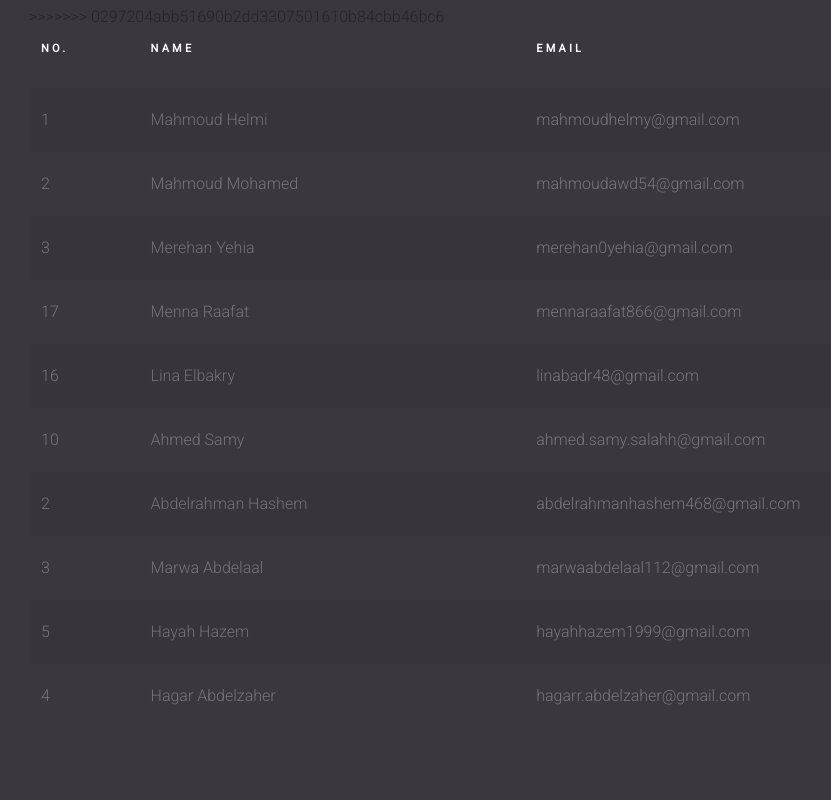
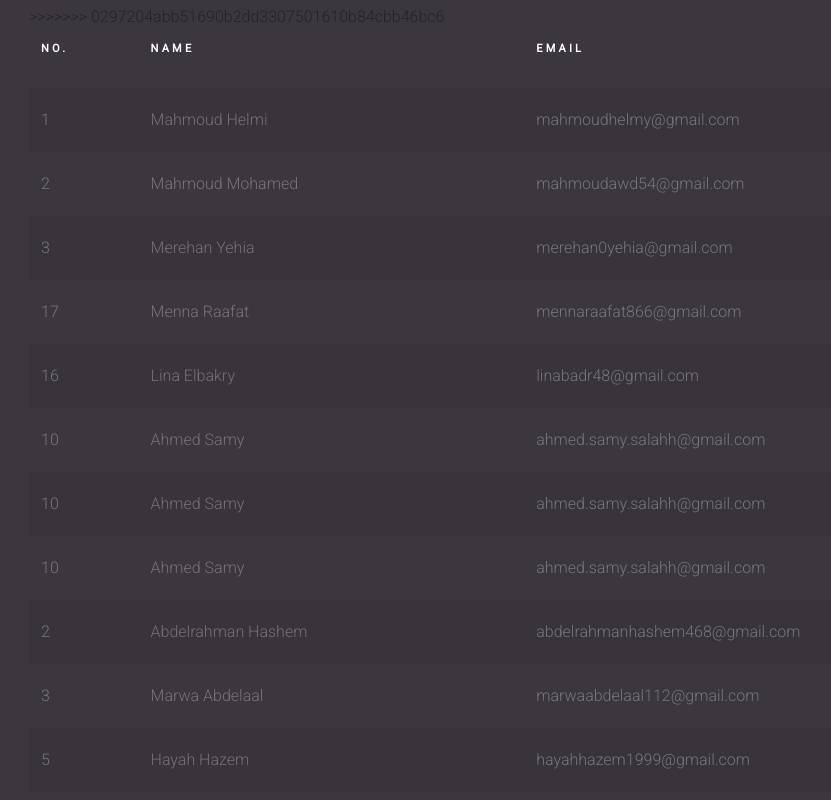
Before and after one commit to AhmeSamyyx/samy, a plain HTML site: page index.html in a window 1280 px wide. Shown: the part 411-1211 px from the top of the page, without its empty margins (56-887 px from the left). Drawn offline with Linux system fonts and the light colour scheme.

Commit message:
Final commit

```diff
--- a/index.html
+++ b/index.html
@@ -103,6 +103,22 @@
               </tr>
 
               <!-- to here -->
+               <!-- copy from here -->
+               <tr scope="row">
+                <td>10</td>
+                <td><a href="#">Ahmed Samy</a></td>
+                <td>ahmed.samy.salahh@gmail.com</td>
+              </tr>
+
+              <!-- to here -->
+               <!-- copy from here -->
+               <tr scope="row">
+                <td>10</td>
+                <td><a href="#">Ahmed Samy</a></td>
+                <td>ahmed.samy.salahh@gmail.com</td>
+              </tr>
+
+              <!-- to here -->
 
 
 
```
